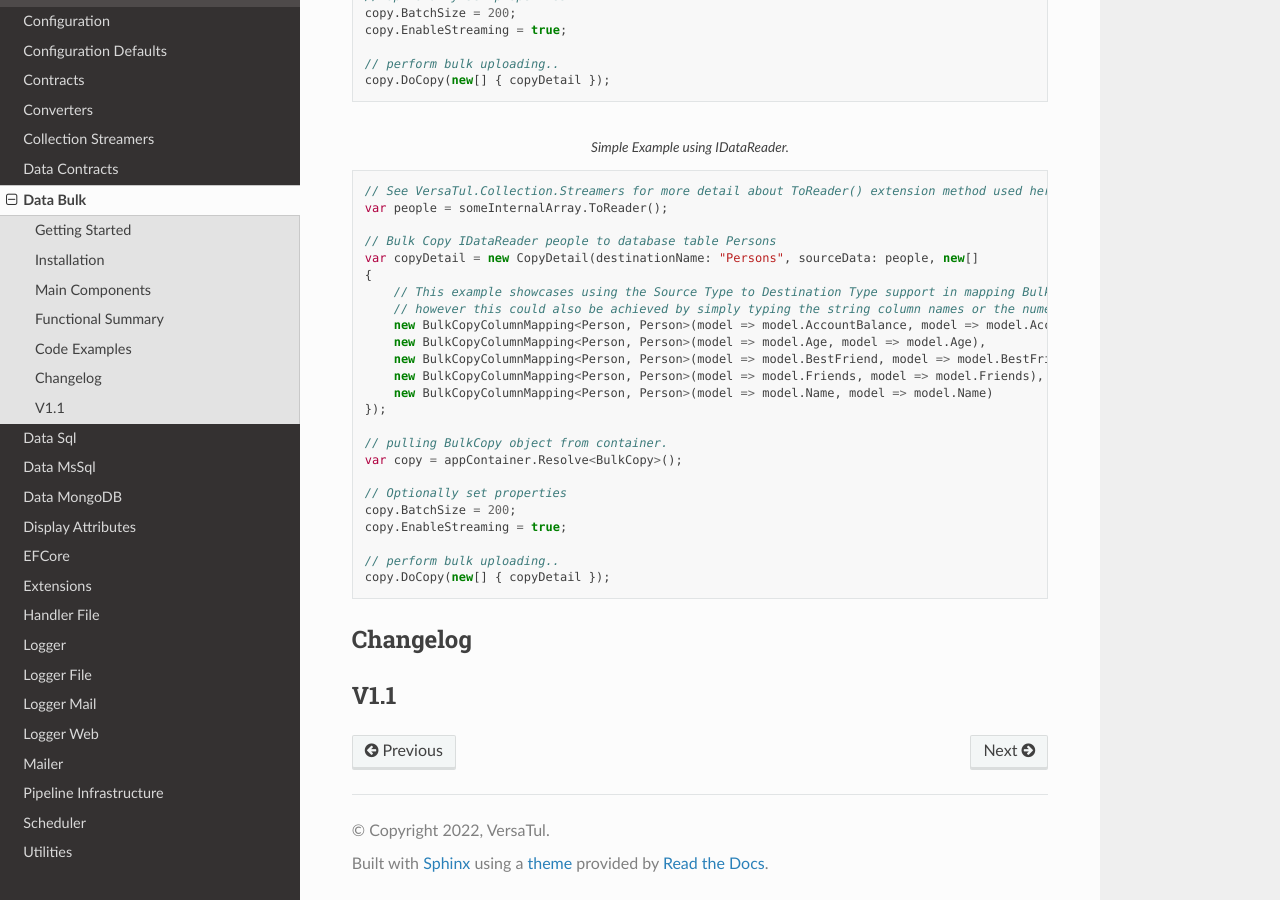
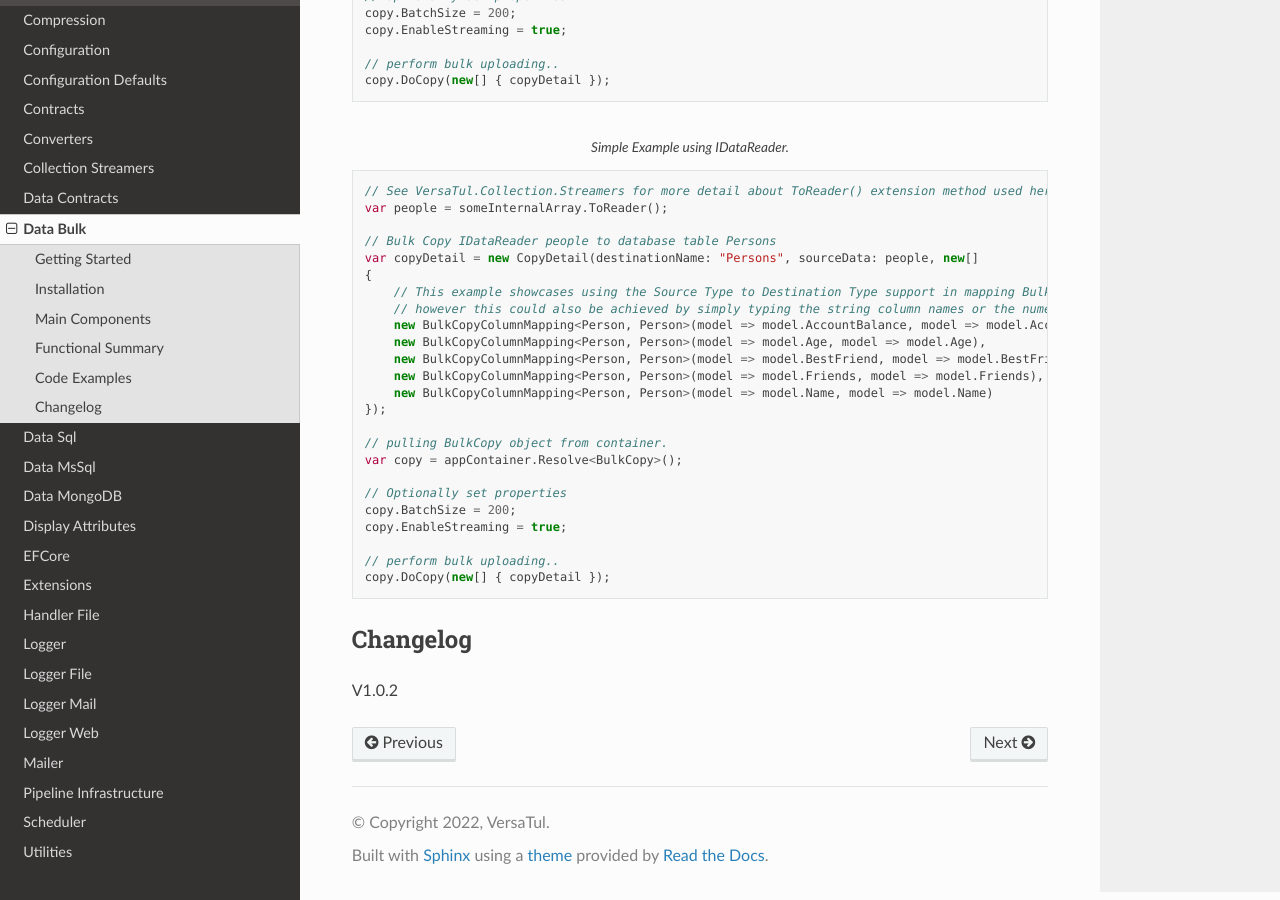
Before and after one commit to BjornWilliams/DocsVersaTul, a Sphinx documentation site: the page built from docs/source/bulk.rst, in a window 1280 px wide and 900 px high, scrolled down 1455 px. Built offline with Sphinx 7.4.7 and the Read the Docs theme 2.0.0, drawn with Linux system fonts in a browser that asks for light colours.

Commit message:
Update bulk.rst

```diff
--- a/docs/source/bulk.rst
+++ b/docs/source/bulk.rst
@@ -95,5 +95,4 @@
 Changelog
 -------------
 
-V1.1
--------------
+V1.0.2
```
